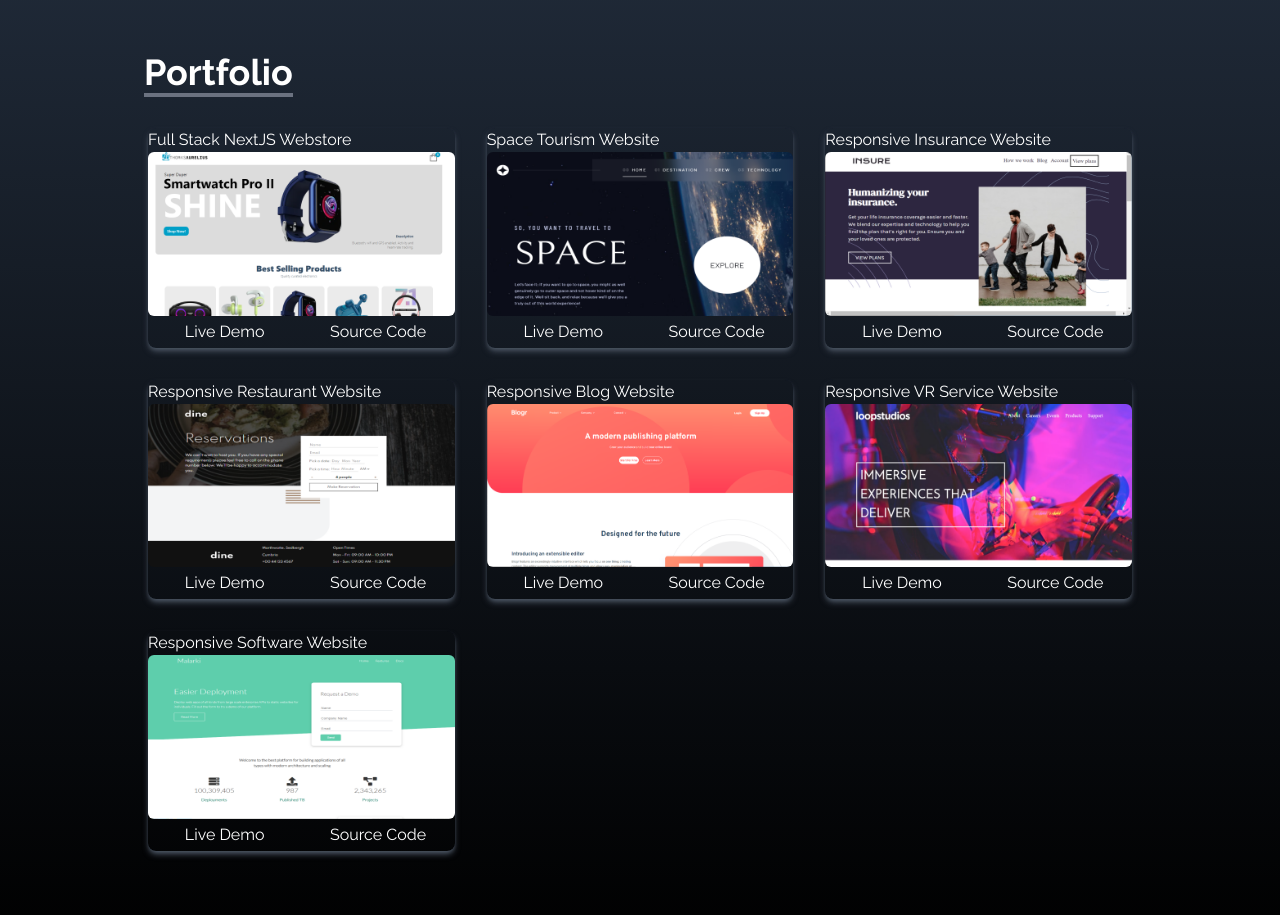
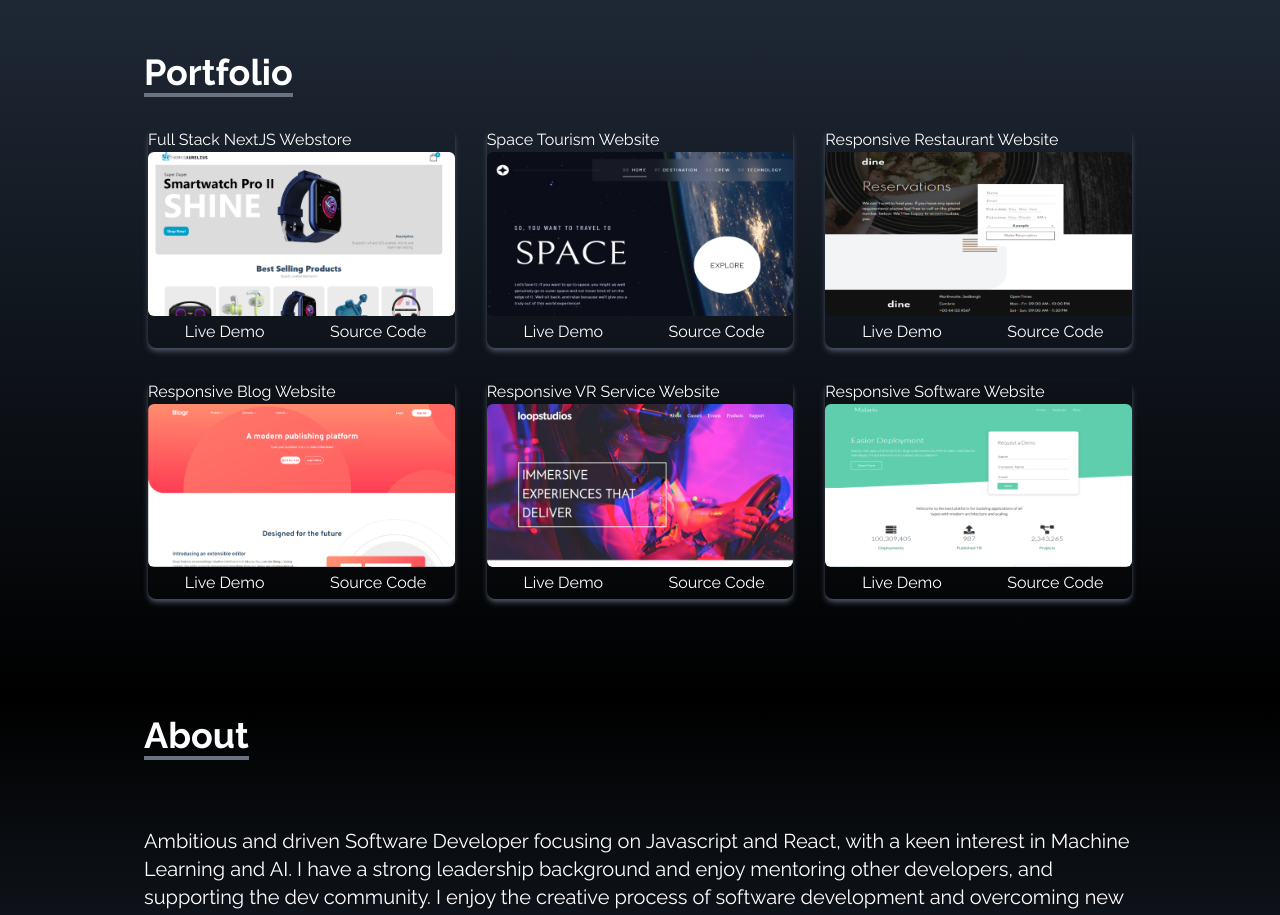
Before and after one commit to ThomasAurelius/portfolio-react-2022, a React (Create React App) app: page / in a window 1280 px wide. Shown: the part 820-1735 px from the top of the page. Built offline with nearby package versions, Linux system fonts and the light colour scheme; the HTML template or start-up script is replaced by a standard one.

Commit message:
removed insure portfolio item

```diff
--- a/src/components/Portfolio.js
+++ b/src/components/Portfolio.js
@@ -24,13 +24,6 @@ export default function Portfolio() {
          alt: "Space Tourism Website",
          code: "https://github.com/ThomasAurelius/fm_space-tourism-website-main",
          live: "https://thomasaurelius.com/projects/space/index.html"
-      },
-      {
-         id: 2,
-         src: insure,
-         alt: "Responsive Insurance Website",
-         code: "https://github.com/ThomasAurelius/fm_insure-landing-page-master",
-         live: "https://thomasaurelius.github.io/fm_insure-landing-page-master/"
       },
       {
          id: 3,
```
